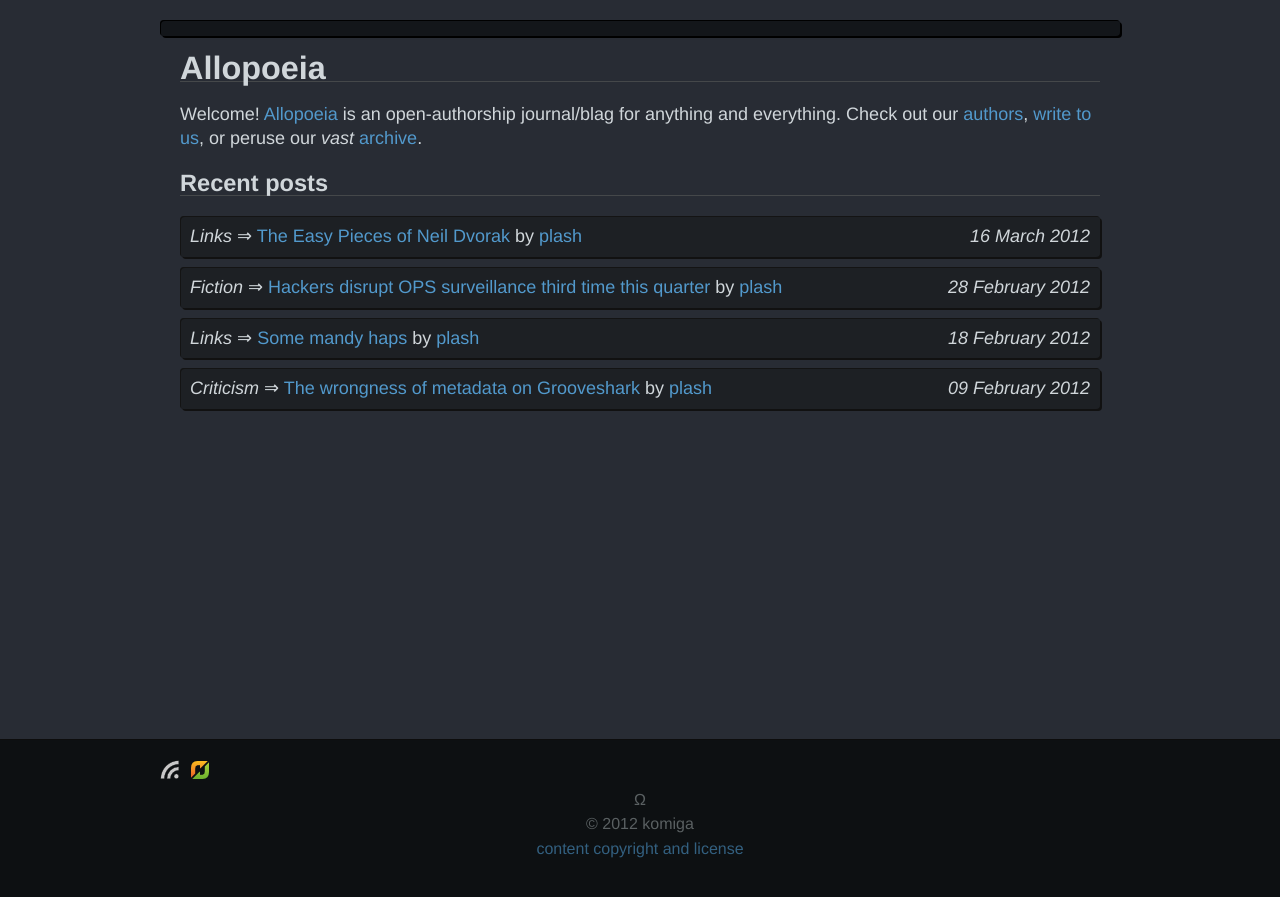
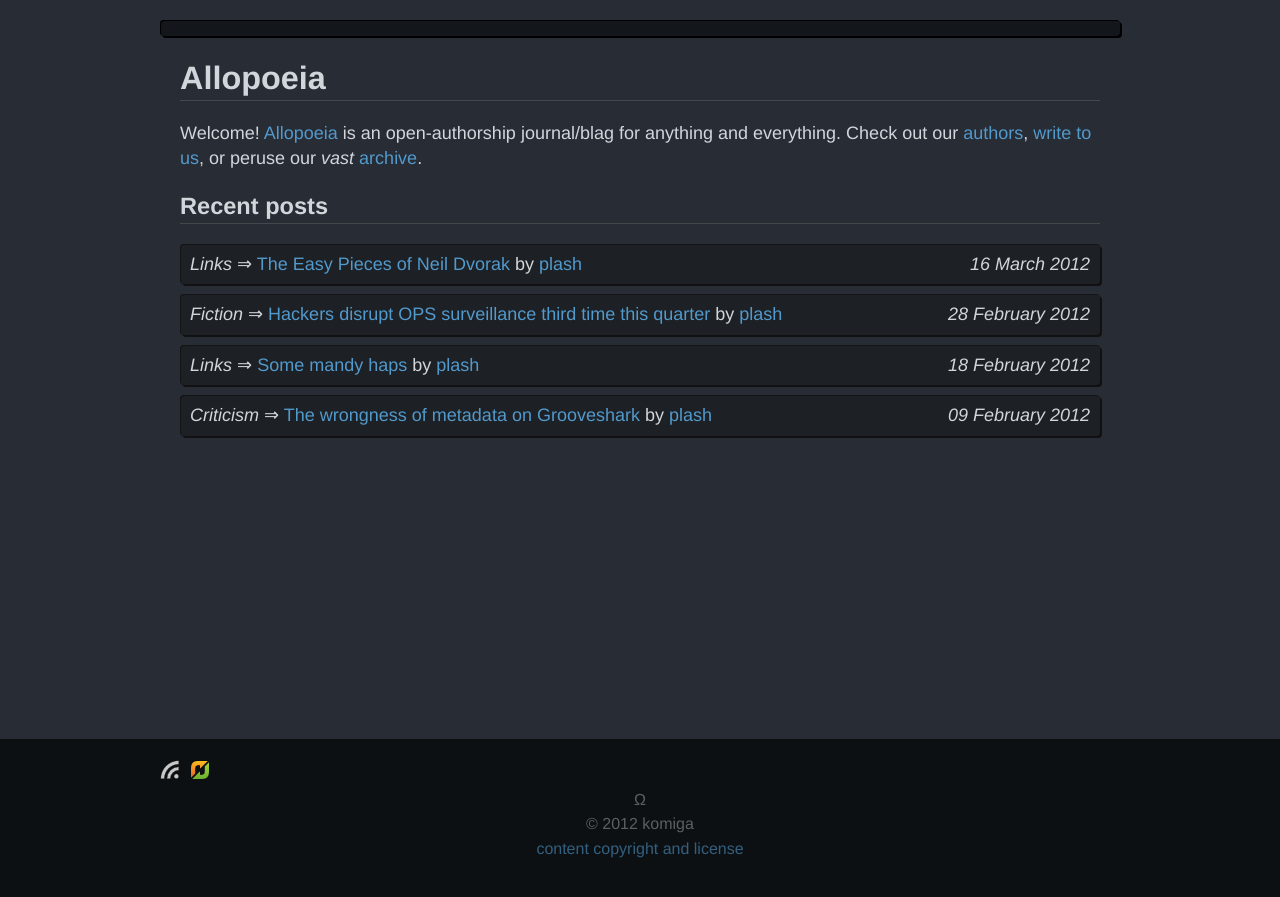
Before and after one commit to Allopoeia/allopoeia.github.com, a Jekyll site: the page built from index.html, in a window 1280 px wide. Shown: the top 897 px of the page. Built offline with Jekyll 4.4.1, drawn with Linux system fonts in a browser that asks for light colours; Markdown is read by kramdown in place of the engine named in the settings; comment, search, counter and statistics services are not loaded.

Commit message:
Upped line-height to avoid some issues (for SECRET THINGS — WOAH).

```diff
--- a/css/screen.css
+++ b/css/screen.css
@@ -127,6 +127,7 @@ body {
 h1, h2, h3, h4, h5, h6 {
 	margin: 20px auto 20px auto;
 	font-weight: bold;
+	line-height: 1.366em;
 }
 
 h1 {font-size: 180%;}
```
